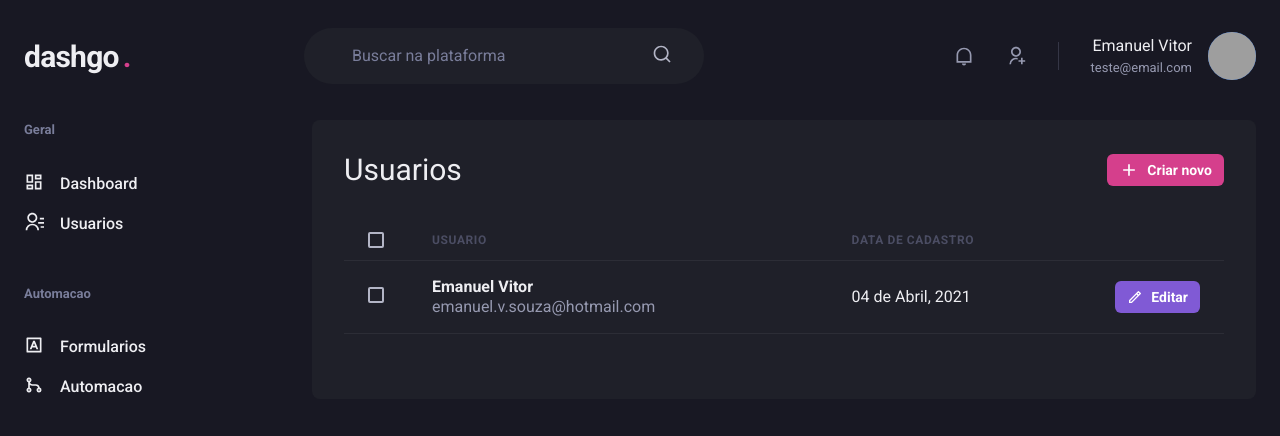
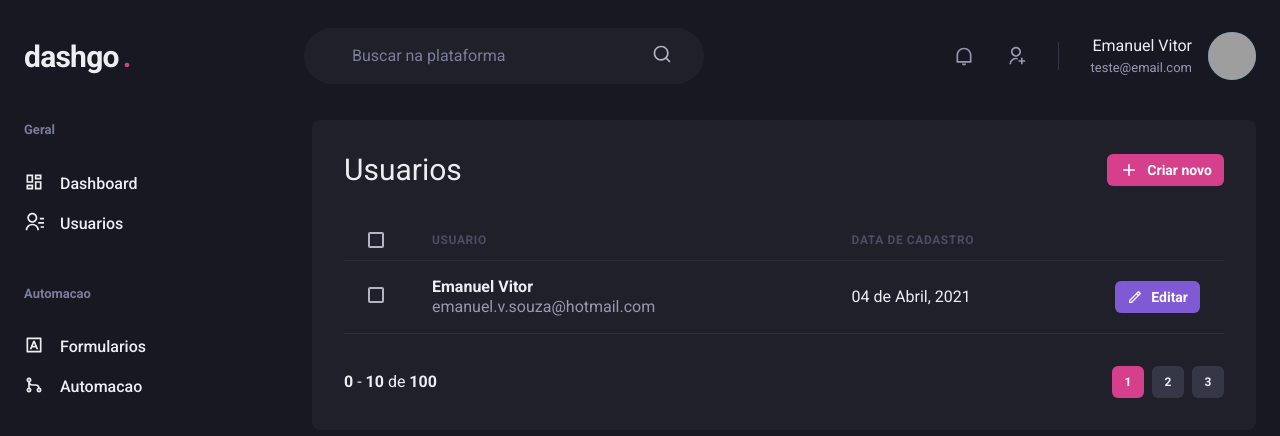
Before and after one commit to emanuelv15/dashgo-ignite-rocketseat, a Next.js app: page /users in a window 1280 px wide. Shown: the top 436 px of the page. Built offline with nearby package versions, Linux system fonts and the light colour scheme; grey boxes are pictures that could not be loaded.

Commit message:
Componente pagination criado

```diff
--- /dev/null
+++ b/src/components/Pagination.tsx
@@ -0,0 +1,56 @@
+import { Stack, Button, Box } from "@chakra-ui/react";
+
+export function Pagination() {
+  return (
+    <Stack
+      direction="row"
+      spacing="6"
+      mt="8"
+      justify="space-between"
+      align="center"
+    >
+      <Box>
+        <strong>0</strong> - <strong>10</strong> de <strong>100</strong>
+      </Box>
+      <Stack direction="row" spacing="2">
+        <Button
+          size="sm"
+          fontSize="xs"
+          width="4"
+          colorScheme="pink"
+          disabled
+          _disabled={{
+            bg: "pink.500",
+            cursor: "default",
+          }}
+        >
+          1
+        </Button>
+
+        <Button
+          size="sm"
+          fontSize="xs"
+          width="4"
+          bg="gray.700"
+          _hover={{
+            bg: "gray.500",
+          }}
+        >
+          2
+        </Button>
+
+        <Button
+          size="sm"
+          fontSize="xs"
+          width="4"
+          bg="gray.700"
+          _hover={{
+            bg: "gray.500",
+          }}
+        >
+          3
+        </Button>
+      </Stack>
+    </Stack>
+  );
+}
--- a/src/pages/users/index.tsx
+++ b/src/pages/users/index.tsx
@@ -17,6 +17,7 @@
 
 import { Header } from "../../components/Header";
 import { Sidebar } from "../../components/Sidebar";
+import { Pagination } from "../../components/Pagination";
 
 export default function UserList() {
   return (
@@ -82,6 +83,8 @@
               </Tr>
             </Tbody>
           </Table>
+
+          <Pagination />
         </Box>
       </Flex>
     </Box>
```
